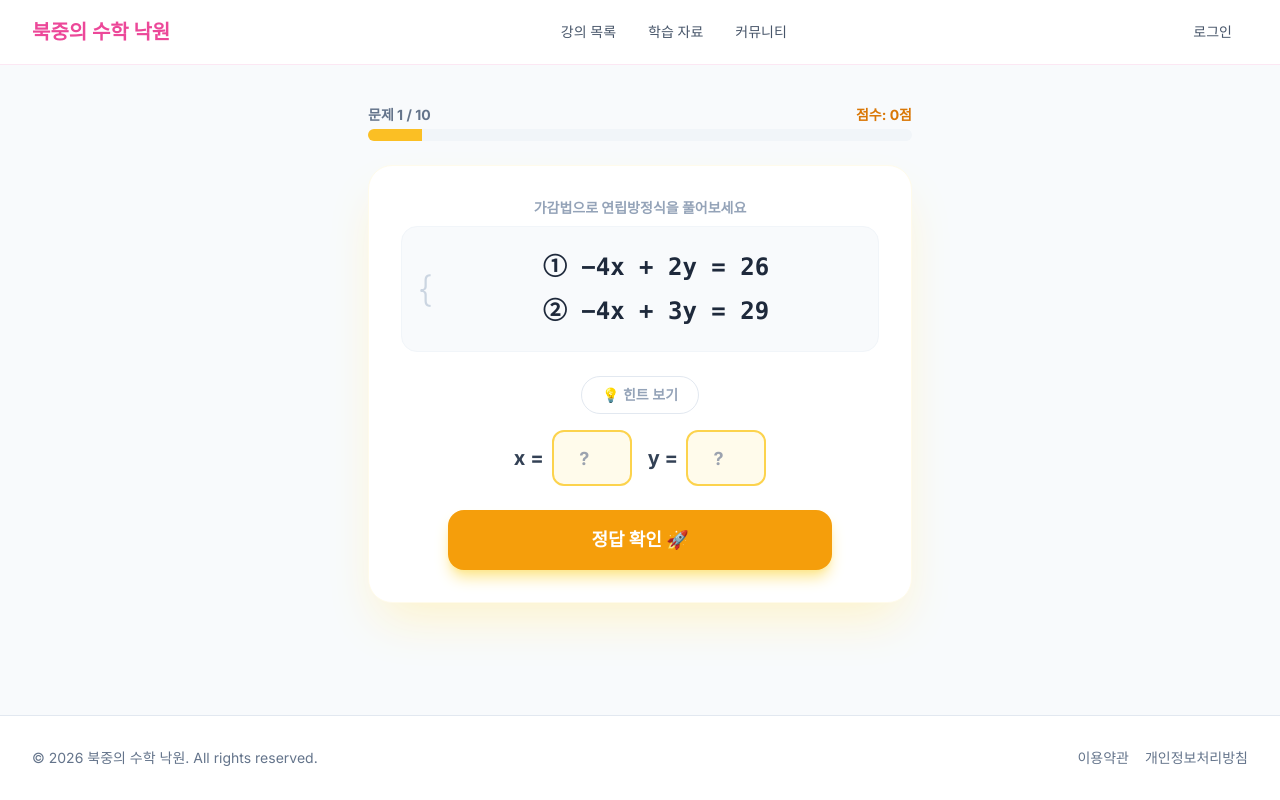
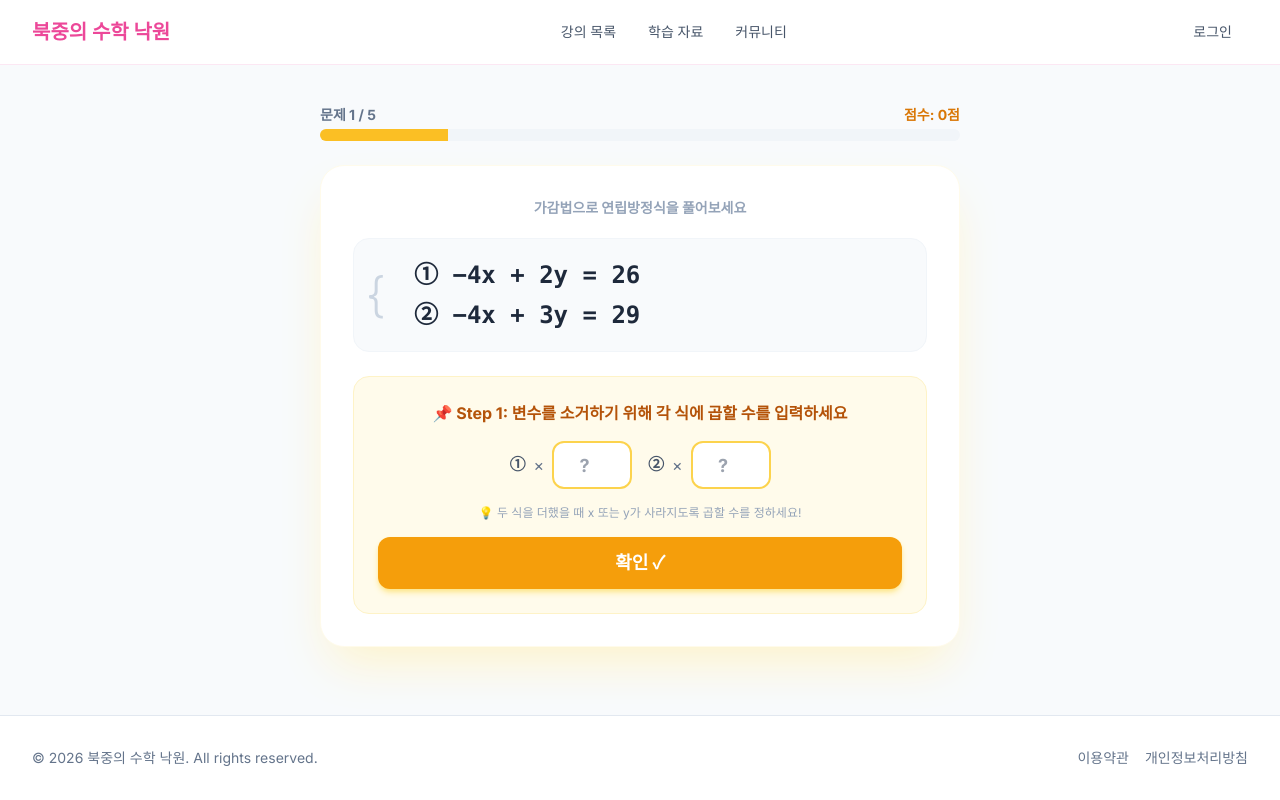
Before and after one commit to gnfkgnvm1-afk/sun, a Next.js app: page /game/simultaneous-eq in a window 1280 px wide. Built offline with nearby package versions, Linux system fonts and the light colour scheme.

Commit message:
feat: redesign simultaneous equations game to step-by-step elimination method

```diff
--- a/app/game/simultaneous-eq/page.tsx
+++ b/app/game/simultaneous-eq/page.tsx
@@ -3,8 +3,8 @@ import { useState, useEffect, useCallback } from "react";
 import Link from "next/link";
 
 type Problem = {
-  a1: number; b1: number; c1: number; // a1*x + b1*y = c1
-  a2: number; b2: number; c2: number; // a2*x + b2*y = c2
+  a1: number; b1: number; c1: number;
+  a2: number; b2: number; c2: number;
   x: number; y: number;
 };
 
@@ -17,118 +17,141 @@ function randNZ(min: number, max: number) {
 function generateProblem(): Problem {
   const x = randNZ(-5, 5);
   const y = randNZ(-5, 5);
-
   let a1: number, b1: number, a2: number, b2: number;
   do {
     a1 = randNZ(-4, 4);
     b1 = randNZ(-4, 4);
     a2 = randNZ(-4, 4);
     b2 = randNZ(-4, 4);
-  } while (a1 * b2 - a2 * b1 === 0); // 유일해 보장
-
-  const c1 = a1 * x + b1 * y;
-  const c2 = a2 * x + b2 * y;
-
-  return { a1, b1, c1, a2, b2, c2, x, y };
+  } while (a1 * b2 - a2 * b1 === 0);
+  return { a1, b1, c1: a1 * x + b1 * y, a2, b2, c2: a2 * x + b2 * y, x, y };
 }
 
-function fmtCoeff(c: number, varName: string, isFirst: boolean): string {
+/* ── 포맷 헬퍼 ─────────────────────── */
+function fmtTerm(c: number, v: string, isFirst: boolean): string {
   if (c === 0) return "";
   const abs = Math.abs(c);
   const sign = c > 0 ? (isFirst ? "" : " + ") : (isFirst ? "−" : " − ");
   const num = abs === 1 ? "" : `${abs}`;
-  return `${sign}${num}${varName}`;
+  return `${sign}${num}${v}`;
+}
+function fmtEq(a: number, b: number, c: number): string {
+  const xp = fmtTerm(a, "x", true);
+  const yp = fmtTerm(b, "y", xp === "");
+  return `${xp || ""}${yp || ""} = ${c}`;
 }
 
-function fmtEq(a: number, b: number, c: number): string {
-  let left = "";
-  const xPart = fmtCoeff(a, "x", true);
-  const yPart = fmtCoeff(b, "y", xPart === "");
-  left = xPart + yPart;
-  if (left === "") left = "0";
-  return `${left} = ${c}`;
-}
+/* ── 메인 컴포넌트 ─────────────────── */
+type Phase = "multiply" | "solve1" | "solve2" | "feedback" | "done";
 
 export default function SimulEqGame() {
   const [problems, setProblems] = useState<Problem[]>([]);
   const [idx, setIdx] = useState(0);
   const [score, setScore] = useState(0);
-  const [vX, setVX] = useState("");
-  const [vY, setVY] = useState("");
-  const [phase, setPhase] = useState<"solving" | "feedback" | "done">("solving");
-  const [correct, setCorrect] = useState(false);
-  const [showHint, setShowHint] = useState(false);
-  const maxRounds = 10;
+  const [phase, setPhase] = useState<Phase>("multiply");
+  const maxRounds = 5;
+
+  // Step 1: 배수 입력
+  const [m1, setM1] = useState("");
+  const [m2, setM2] = useState("");
+  const [mulError, setMulError] = useState("");
+
+  // 소거 결과
+  const [eliminated, setEliminated] = useState<"x" | "y">("x");
+  const [mulA1, setMulA1] = useState(0); const [mulB1, setMulB1] = useState(0); const [mulC1, setMulC1] = useState(0);
+  const [mulA2, setMulA2] = useState(0); const [mulB2, setMulB2] = useState(0); const [mulC2, setMulC2] = useState(0);
+  const [sumCoeff, setSumCoeff] = useState(0); const [sumConst, setSumConst] = useState(0);
+
+  // Step 2, 3: 미지수 입력
+  const [ans1, setAns1] = useState("");
+  const [ans2, setAns2] = useState("");
+  const [step1Ok, setStep1Ok] = useState<boolean | null>(null);
+  const [step2Ok, setStep2Ok] = useState<boolean | null>(null);
 
   const init = useCallback(() => {
     const ps: Problem[] = [];
     for (let i = 0; i < maxRounds; i++) ps.push(generateProblem());
     setProblems(ps);
+    resetRound();
     setIdx(0);
     setScore(0);
-    setVX("");
-    setVY("");
-    setPhase("solving");
-    setCorrect(false);
-    setShowHint(false);
   }, []);
 
   useEffect(() => { init(); }, [init]);
 
+  function resetRound() {
+    setPhase("multiply");
+    setM1(""); setM2(""); setMulError("");
+    setAns1(""); setAns2("");
+    setStep1Ok(null); setStep2Ok(null);
+  }
+
   if (!problems.length) return <div className="p-20 text-center text-lg">불러오는 중...</div>;
-
   const p = problems[idx];
 
-  const submit = () => {
-    const ux = parseInt(vX);
-    const uy = parseInt(vY);
-    if (isNaN(ux) || isNaN(uy)) { alert("x와 y 값을 숫자로 입력해주세요!"); return; }
-    const ok = ux === p.x && uy === p.y;
-    setCorrect(ok);
-    setPhase("feedback");
-    if (ok) setScore(s => s + 10);
+  /* ── Step 1: 배수 확인 ───── */
+  const submitMultipliers = () => {
+    const n1 = parseInt(m1); const n2 = parseInt(m2);
+    if (isNaN(n1) || isNaN(n2) || n1 === 0 || n2 === 0) {
+      setMulError("0이 아닌 정수를 입력해주세요!"); return;
+    }
+    const elimX = n1 * p.a1 + n2 * p.a2 === 0;
+    const elimY = n1 * p.b1 + n2 * p.b2 === 0;
+    if (!elimX && !elimY) {
+      setMulError("이 배수로는 변수가 소거되지 않아요! 다시 생각해보세요."); return;
+    }
+    setMulError("");
+    setEliminated(elimX ? "x" : "y");
+
+    // 곱한 결과 저장
+    setMulA1(n1 * p.a1); setMulB1(n1 * p.b1); setMulC1(n1 * p.c1);
+    setMulA2(n2 * p.a2); setMulB2(n2 * p.b2); setMulC2(n2 * p.c2);
+
+    const sc = elimX ? (n1 * p.b1 + n2 * p.b2) : (n1 * p.a1 + n2 * p.a2);
+    const sv = n1 * p.c1 + n2 * p.c2;
+    setSumCoeff(sc); setSumConst(sv);
+
+    setScore(s => s + 10); // 배수 맞추기 10점
+    setPhase("solve1");
   };
 
-  const next = () => {
-    setVX(""); setVY(""); setShowHint(false);
-    if (idx + 1 < maxRounds) { setIdx(i => i + 1); setPhase("solving"); setCorrect(false); }
-    else setPhase("done");
+  /* ── Step 2: 소거된 변수 제외한 값 ───── */
+  const submitSolve1 = () => {
+    const v = parseInt(ans1);
+    if (isNaN(v)) { return; }
+    const correctVal = eliminated === "x" ? p.y : p.x;
+    const ok = v === correctVal;
+    setStep1Ok(ok);
+    if (ok) setScore(s => s + 5);
+    setPhase("solve2");
   };
 
-  // 가감법 풀이 과정 생성
-  const buildSolution = () => {
-    const { a1, b1, c1, a2, b2, c2, x, y } = p;
-    // y 소거: a2 * eq1 - a1 * eq2
-    const m1 = Math.abs(a2);
-    const m2 = Math.abs(a1);
-    const newB1 = a2 * b1;
-    const newC1 = a2 * c1;
-    const newB2 = a1 * b2;
-    const newC2 = a1 * c2;
-    const diffB = newB1 - newB2;
-    const diffC = newC1 - newC2;
-
-    return (
-      <div className="text-left space-y-2 text-sm text-slate-600">
-        <p className="font-bold text-amber-700">📝 가감법 풀이:</p>
-        <p>① {fmtEq(a1, b1, c1)} ... ×{m1}</p>
-        <p>② {fmtEq(a2, b2, c2)} ... ×{m2}</p>
-        <p className="border-t border-slate-200 pt-2">
-          ①×{m1} − ②×{m2} 하면:
-        </p>
-        <p>{diffB === 0 ? "0" : `${diffB}y`} = {diffC}</p>
-        {diffB !== 0 && <p>∴ y = {y}</p>}
-        <p>y = {y}를 ①에 대입하면 x = {x}</p>
-        <p className="font-bold text-amber-800 pt-1">∴ x = {x}, y = {y}</p>
-      </div>
-    );
+  /* ── Step 3: 나머지 변수 ───── */
+  const submitSolve2 = () => {
+    const v = parseInt(ans2);
+    if (isNaN(v)) { return; }
+    const correctVal = eliminated === "x" ? p.x : p.y;
+    const ok = v === correctVal;
+    setStep2Ok(ok);
+    if (ok) setScore(s => s + 5);
+    setPhase("feedback");
   };
 
+  const nextRound = () => {
+    if (idx + 1 < maxRounds) {
+      setIdx(i => i + 1);
+      resetRound();
+    } else {
+      setPhase("done");
+    }
+  };
+
+  /* ── 게임 종료 ───── */
   if (phase === "done") {
     const lv = [
-      { min: 100, msg: "🏆 완벽! 연립방정식 마스터!", c: "text-yellow-500" },
-      { min: 80, msg: "🌟 훌륭해요!", c: "text-green-500" },
-      { min: 60, msg: "👍 잘했어요!", c: "text-blue-500" },
+      { min: 90, msg: "🏆 완벽! 연립방정식 마스터!", c: "text-yellow-500" },
+      { min: 70, msg: "🌟 훌륭해요!", c: "text-green-500" },
+      { min: 50, msg: "👍 잘했어요!", c: "text-blue-500" },
       { min: 0, msg: "💪 다시 도전해봐요!", c: "text-purple-500" },
     ].find(l => score >= l.min)!;
     return (
@@ -147,8 +170,12 @@ export default function SimulEqGame() {
     );
   }
 
+  /* ── 소거 결과 변수 이름 ───── */
+  const remVar = eliminated === "x" ? "y" : "x";
+  const elmVar = eliminated === "x" ? "x" : "y";
+
   return (
-    <div className="max-w-xl mx-auto px-4 py-10 flex flex-col items-center">
+    <div className="max-w-2xl mx-auto px-4 py-10 flex flex-col items-center">
       {/* 진행 바 */}
       <div className="w-full mb-6">
         <div className="flex justify-between text-sm font-bold text-slate-500 mb-1">
@@ -161,77 +188,140 @@ export default function SimulEqGame() {
       </div>
 
       <div className="bg-white w-full p-6 md:p-8 rounded-3xl shadow-2xl shadow-amber-100 border border-amber-50">
-        <h2 className="text-center text-sm font-bold text-slate-400 mb-2">가감법으로 연립방정식을 풀어보세요</h2>
+        <h2 className="text-center text-sm font-bold text-slate-400 mb-5">가감법으로 연립방정식을 풀어보세요</h2>
 
-        {/* 연립방정식 표시 */}
-        <div className="bg-slate-50 rounded-2xl p-6 mb-6 border border-slate-100 relative">
-          <div className="absolute left-4 top-1/2 -translate-y-1/2 text-4xl text-slate-300 font-light select-none">{"{"}</div>
-          <div className="ml-8 space-y-3 font-mono text-xl md:text-2xl font-extrabold text-slate-800 text-center">
+        {/* ─── 원래 연립방정식 ─── */}
+        <div className="bg-slate-50 rounded-2xl p-5 mb-6 border border-slate-100 relative">
+          <div className="absolute left-3 top-1/2 -translate-y-1/2 text-5xl text-slate-300 font-light select-none leading-none">{"{"}</div>
+          <div className="ml-10 space-y-2 font-mono text-xl md:text-2xl font-extrabold text-slate-800">
             <p>① {fmtEq(p.a1, p.b1, p.c1)}</p>
             <p>② {fmtEq(p.a2, p.b2, p.c2)}</p>
           </div>
         </div>
 
-        {/* 힌트 */}
-        {phase === "solving" && (
-          <div className="text-center mb-4">
-            {showHint ? (
-              <div className="inline-block bg-amber-50 text-amber-700 text-sm font-bold px-5 py-2 rounded-full border border-amber-200">
-                💡 x 또는 y의 계수를 같게 만들어서 빼거나 더해보세요!
-              </div>
-            ) : (
-              <button onClick={() => setShowHint(true)} className="text-slate-400 hover:text-amber-500 text-sm font-semibold px-5 py-2 rounded-full border border-slate-200 hover:border-amber-300 transition-all">
-                💡 힌트 보기
-              </button>
-            )}
-          </div>
-        )}
-
-        {/* 입력 영역 */}
-        {phase === "solving" && (
-          <div className="max-w-sm mx-auto">
-            <div className="flex items-center justify-center gap-4 mb-6">
+        {/* ─── STEP 1: 배수 입력 ─── */}
+        {phase === "multiply" && (
+          <div className="bg-amber-50 rounded-2xl p-6 border border-amber-100">
+            <h3 className="font-bold text-amber-700 mb-4 text-center">
+              📌 Step 1: 변수를 소거하기 위해 각 식에 곱할 수를 입력하세요
+            </h3>
+            <div className="flex flex-col sm:flex-row items-center justify-center gap-4 mb-4">
               <div className="flex items-center gap-2">
-                <span className="text-xl font-bold text-slate-700">x =</span>
-                <input
-                  type="number"
-                  value={vX}
-                  onChange={e => setVX(e.target.value)}
-                  className="w-20 h-14 text-center text-lg font-bold rounded-xl border-2 border-amber-300 focus:border-amber-500 outline-none bg-amber-50"
-                  placeholder="?"
-                />
+                <span className="font-mono font-bold text-slate-600">①</span>
+                <span className="text-slate-500">×</span>
+                <input type="number" value={m1} onChange={e => { setM1(e.target.value); setMulError(""); }}
+                  className="w-20 h-12 text-center text-lg font-bold rounded-xl border-2 border-amber-300 focus:border-amber-500 outline-none bg-white" placeholder="?" />
               </div>
               <div className="flex items-center gap-2">
-                <span className="text-xl font-bold text-slate-700">y =</span>
-                <input
-                  type="number"
-                  value={vY}
-                  onChange={e => setVY(e.target.value)}
-                  className="w-20 h-14 text-center text-lg font-bold rounded-xl border-2 border-amber-300 focus:border-amber-500 outline-none bg-amber-50"
-                  placeholder="?"
-                />
+                <span className="font-mono font-bold text-slate-600">②</span>
+                <span className="text-slate-500">×</span>
+                <input type="number" value={m2} onChange={e => { setM2(e.target.value); setMulError(""); }}
+                  className="w-20 h-12 text-center text-lg font-bold rounded-xl border-2 border-amber-300 focus:border-amber-500 outline-none bg-white" placeholder="?" />
               </div>
             </div>
-            <button onClick={submit} className="w-full py-4 rounded-2xl bg-amber-500 hover:bg-amber-600 text-white font-bold text-lg transition-all shadow-lg shadow-amber-200 active:scale-95">
-              정답 확인 🚀
+            {mulError && <p className="text-red-500 text-sm font-bold text-center mb-3 animate-pulse">{mulError}</p>}
+            <p className="text-xs text-slate-400 text-center mb-4">
+              💡 두 식을 더했을 때 x 또는 y가 사라지도록 곱할 수를 정하세요!
+            </p>
+            <button onClick={submitMultipliers} className="w-full py-3 rounded-xl bg-amber-500 hover:bg-amber-600 text-white font-bold text-lg transition-all active:scale-95 shadow-md shadow-amber-200">
+              확인 ✓
             </button>
           </div>
         )}
 
-        {/* 피드백 */}
+        {/* ─── 곱한 결과 + 소거 과정 (Step 2 이후 표시) ─── */}
+        {phase !== "multiply" && (
+          <div className="mb-6">
+            {/* 화살표 + 곱한 결과 */}
+            <div className="flex items-start gap-2 mb-1">
+              <span className="text-amber-500 font-bold text-lg mt-1 select-none">→</span>
+              <div className="bg-amber-50 rounded-xl p-4 border border-amber-100 flex-1 relative">
+                <div className="absolute left-2 top-1/2 -translate-y-1/2 text-3xl text-amber-300 font-light select-none leading-none">{"{"}</div>
+                <div className="ml-7 space-y-1 font-mono text-base md:text-lg font-bold text-slate-700">
+                  <p>{fmtEq(mulA1, mulB1, mulC1)} <span className="text-amber-400 text-sm">← ①×{m1}</span></p>
+                  <p className="relative">
+                    <span className="absolute -left-7 text-amber-600 font-extrabold text-sm">+)</span>
+                    {fmtEq(mulA2, mulB2, mulC2)} <span className="text-amber-400 text-sm">← ②×{m2}</span>
+                  </p>
+                </div>
+              </div>
+            </div>
+
+            {/* 가로선 + 결과 */}
+            <div className="ml-7 border-t-2 border-slate-400 my-2" />
+            <div className="ml-7 font-mono text-lg md:text-xl font-extrabold text-blue-700 text-center py-1">
+              {sumCoeff === 1 ? "" : sumCoeff === -1 ? "−" : sumCoeff}{remVar} = {sumConst}
+            </div>
+          </div>
+        )}
+
+        {/* ─── STEP 2: 남은 변수 풀기 ─── */}
+        {phase === "solve1" && (
+          <div className="bg-blue-50 rounded-2xl p-6 border border-blue-100">
+            <h3 className="font-bold text-blue-700 mb-4 text-center">
+              📌 Step 2: {remVar}의 값을 구하세요
+            </h3>
+            <div className="flex items-center justify-center gap-3 mb-4">
+              <span className="text-xl font-bold text-slate-700 font-mono">{remVar} =</span>
+              <input type="number" value={ans1} onChange={e => setAns1(e.target.value)}
+                className="w-24 h-14 text-center text-xl font-bold rounded-xl border-2 border-blue-300 focus:border-blue-500 outline-none bg-white" placeholder="?" />
+            </div>
+            <button onClick={submitSolve1} className="w-full py-3 rounded-xl bg-blue-500 hover:bg-blue-600 text-white font-bold text-lg transition-all active:scale-95 shadow-md shadow-blue-200">
+              확인 ✓
+            </button>
+          </div>
+        )}
+
+        {/* ─── Step 2 결과 표시 ─── */}
+        {phase !== "multiply" && phase !== "solve1" && (
+          <div className="ml-7 font-mono text-lg font-extrabold text-center py-1 mb-2">
+            <span className={step1Ok ? "text-green-600" : "text-red-500"}>
+              {step1Ok ? "✅" : "❌"} {remVar} = {eliminated === "x" ? p.y : p.x}
+            </span>
+          </div>
+        )}
+
+        {/* ─── STEP 3: 대입하여 나머지 변수 풀기 ─── */}
+        {phase === "solve2" && (
+          <div className="bg-green-50 rounded-2xl p-6 border border-green-100 mt-4">
+            <h3 className="font-bold text-green-700 mb-2 text-center">
+              📌 Step 3: {remVar} = {eliminated === "x" ? p.y : p.x} 를 ①에 대입하여 {elmVar}의 값을 구하세요
+            </h3>
+            <p className="text-sm text-slate-500 text-center mb-4 font-mono">
+              ① {fmtEq(p.a1, p.b1, p.c1)}
+            </p>
+            <div className="flex items-center justify-center gap-3 mb-4">
+              <span className="text-xl font-bold text-slate-700 font-mono">{elmVar} =</span>
+              <input type="number" value={ans2} onChange={e => setAns2(e.target.value)}
+                className="w-24 h-14 text-center text-xl font-bold rounded-xl border-2 border-green-300 focus:border-green-500 outline-none bg-white" placeholder="?" />
+            </div>
+            <button onClick={submitSolve2} className="w-full py-3 rounded-xl bg-green-500 hover:bg-green-600 text-white font-bold text-lg transition-all active:scale-95 shadow-md shadow-green-200">
+              확인 ✓
+            </button>
+          </div>
+        )}
+
+        {/* ─── FEEDBACK ─── */}
         {phase === "feedback" && (
-          <div className="max-w-sm mx-auto">
-            <div className={`text-2xl font-bold text-center mb-4 ${correct ? "text-green-500" : "text-red-500"}`}>
-              {correct ? "🎉 정답입니다!" : "🥲 틀렸어요!"}
+          <div className="mt-4">
+            <div className="ml-7 font-mono text-lg font-extrabold text-center py-1 mb-4">
+              <span className={step2Ok ? "text-green-600" : "text-red-500"}>
+                {step2Ok ? "✅" : "❌"} {elmVar} = {eliminated === "x" ? p.x : p.y}
+              </span>
             </div>
-            <div className="bg-slate-50 rounded-2xl p-5 mb-4 border border-slate-100">
-              <p className="text-center font-mono text-lg font-extrabold text-amber-600 mb-3">
-                x = {p.x}, y = {p.y}
+
+            <div className="bg-slate-50 rounded-2xl p-5 border border-slate-100 mb-4 text-center">
+              <p className="font-mono text-2xl font-black text-amber-600">
+                ∴ x = {p.x}, y = {p.y}
               </p>
-              {buildSolution()}
             </div>
-            <button onClick={next} className="w-full py-4 rounded-2xl bg-amber-500 hover:bg-amber-600 text-white font-bold text-lg transition-all shadow-lg shadow-amber-200 active:scale-95">
-              다음 문제 ➔
+
+            <div className={`text-2xl font-bold text-center mb-4 ${step1Ok && step2Ok ? "text-green-500" : "text-amber-500"}`}>
+              {step1Ok && step2Ok ? "🎉 완벽해요!" : "💪 풀이 과정을 다시 확인해보세요!"}
+            </div>
+
+            <button onClick={nextRound} className="w-full py-4 rounded-2xl bg-amber-500 hover:bg-amber-600 text-white font-bold text-lg transition-all shadow-lg shadow-amber-200 active:scale-95">
+              {idx + 1 < maxRounds ? "다음 문제 ➔" : "결과 보기 🏆"}
             </button>
           </div>
         )}
```
